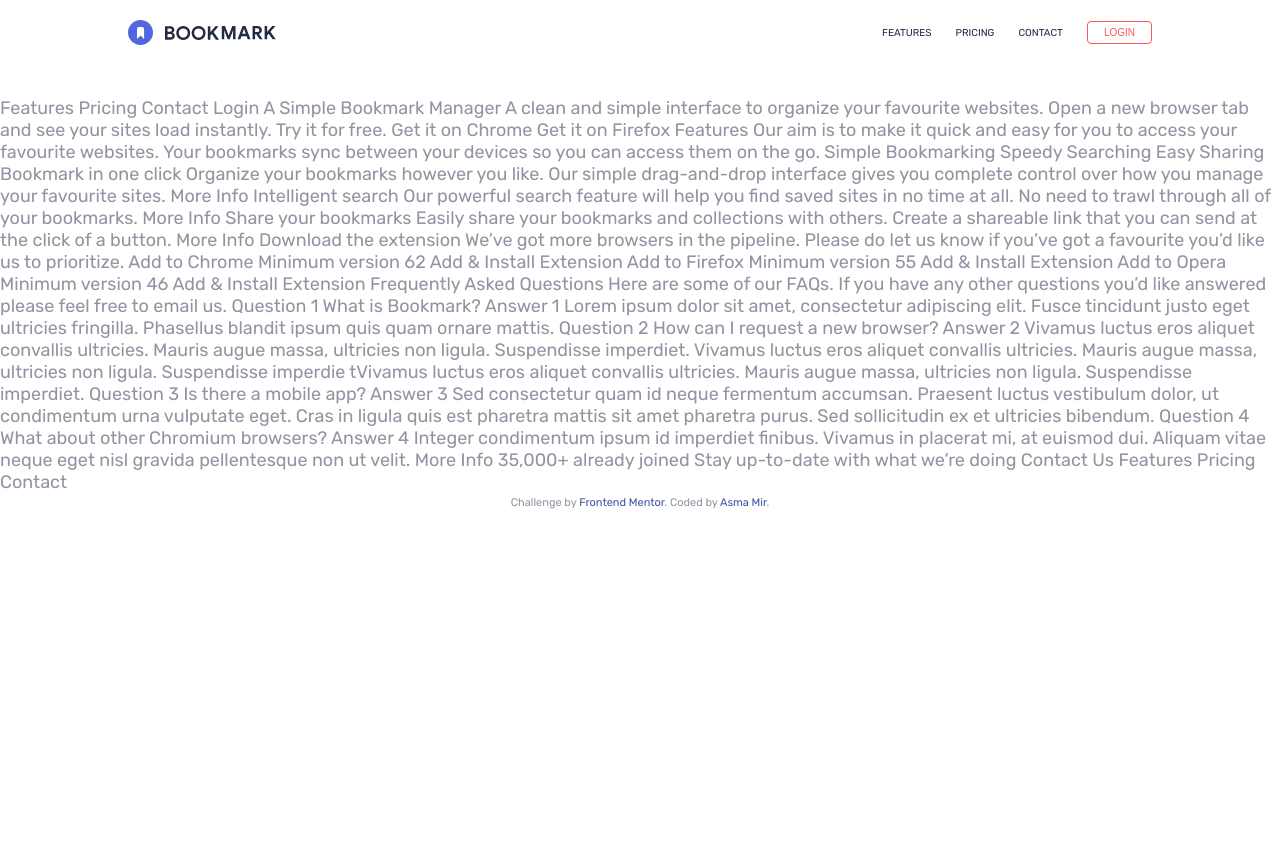
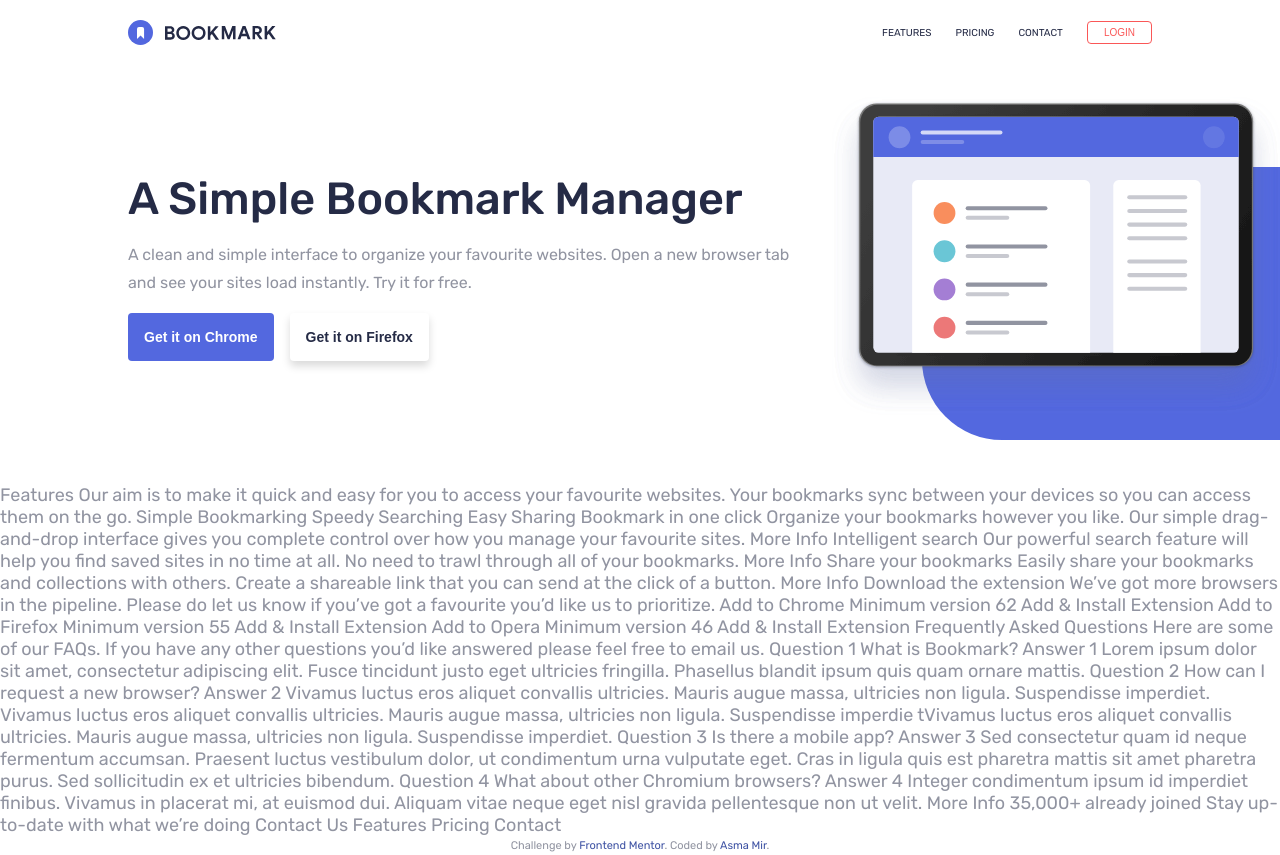
Before and after one commit to Matin297/bookmark-landing, a Next.js app: page / in a window 1280 px wide. Before the commit the page ends 800 px from the top, so only its background shows below. Built offline with nearby package versions, Linux system fonts and the light colour scheme.

Commit message:
Adds the hero section

```diff
--- /dev/null
+++ b/components/hero/hero.js
@@ -0,0 +1,125 @@
+import React from 'react';
+import styled from 'styled-components';
+
+const HERO_IMG = '/images/illustration-hero.svg';
+
+const StyledSection = styled.section`
+    margin-bottom: 5rem;
+
+    @media (min-width: ${({ theme }) => theme.bp.md}) {
+        width: 100%;
+        display: flex;
+        justify-content: space-between;
+        align-items: center;
+        align-self: flex-end;
+        padding-left: 10%;
+        margin-bottom: 4rem;
+    }
+`;
+
+const StyledImgWrapper = styled.div`
+    position: relative;
+    margin-bottom: 30px;
+
+    > img {
+        width: 100%;
+    }
+
+    > div {
+        width: 80%;
+        height: calc(100% - 50px);
+        z-index: -1;
+        background-color: ${({ theme }) => theme.colors.primary};
+        border-bottom-left-radius: 80px;
+        position: absolute;
+        right: 0;
+        top: 50px;
+
+        @media (min-width: ${({ theme }) => theme.bp.md}) {
+            top: 70px;
+        }
+    }
+
+    @media (min-width: ${({ theme }) => theme.bp.md}) {
+        order: 1;
+        flex-grow: 1;
+        margin: 0;
+        max-width: 600px;
+    }
+`;
+
+const StyledHeroDetails = styled.div`
+    text-align: center;
+    padding: 0 1rem;
+
+    @media (min-width: ${({ theme }) => theme.bp.md}) {
+        text-align: left;
+        padding-left: 0;
+    }
+`;
+
+const ButtonsWrapper = styled.div`
+    margin-top: 1rem;
+    display: flex;
+    justify-content: center;
+
+    @media (min-width: ${({ theme }) => theme.bp.md}) {
+        justify-content: flex-start;
+    }
+
+    > button {
+        border: none;
+        padding: 0.875rem;
+        border-radius: ${({ theme }) => theme.radius.s};
+        font-size: 0.875rem;
+        font-weight: 600;
+        border: 2px solid transparent;
+        transition: all 200ms ease-in-out;
+    }
+
+    > button:first-child {
+        margin-right: 1rem;
+        background-color: ${({ theme }) => theme.colors.primary};
+        color: ${({ theme }) => theme.colors.white};
+
+        &:hover {
+            background-color: ${({ theme }) => theme.colors.white};
+            color: ${({ theme }) => theme.colors.primary};
+            border-color: ${({ theme }) => theme.colors.primary};
+        }
+    }
+
+    > button:last-child {
+        background-color: ${({ theme }) => theme.colors.white};
+        color: ${({ theme }) => theme.colors.veryDarkBlue};
+        box-shadow: ${({ theme }) => theme.shadow[1]};
+
+        &:hover {
+            border-color: ${({ theme }) => theme.colors.veryDarkBlue};
+        }
+    }
+`;
+
+function Hero() {
+    return (
+        <StyledSection>
+            <StyledImgWrapper>
+                <div></div>
+                <img src={HERO_IMG} alt="hero" />
+            </StyledImgWrapper>
+            <StyledHeroDetails>
+                <h1> A Simple Bookmark Manager </h1>
+                <p>
+                    A clean and simple interface to organize your favourite websites. Open a new
+                    browser tab and see your sites load instantly. Try it for free.
+                </p>
+                <ButtonsWrapper>
+                    <button> Get it on Chrome </button>
+                    <button> Get it on Firefox </button>
+                </ButtonsWrapper>
+            </StyledHeroDetails>
+        </StyledSection>
+    );
+}
+
+export default Hero;
--- a/pages/index.js
+++ b/pages/index.js
@@ -1,22 +1,10 @@
-import { useState } from 'react';
 // COMPONENTS
-import Header from '../components/header/header';
+import Hero from '../components/hero/hero';
 
 export default function Home() {
   return (
-    <div>
-      Features
-      Pricing
-      Contact
-      Login
-
-      A Simple Bookmark Manager
-
-      A clean and simple interface to organize your favourite websites. Open a new
-      browser tab and see your sites load instantly. Try it for free.
-
-      Get it on Chrome
-      Get it on Firefox
+    <>
+      <Hero />
 
       Features
 
@@ -112,6 +100,6 @@ export default function Home() {
       Features
       Pricing
       Contact
-    </div>
+    </>
   )
 }
```
